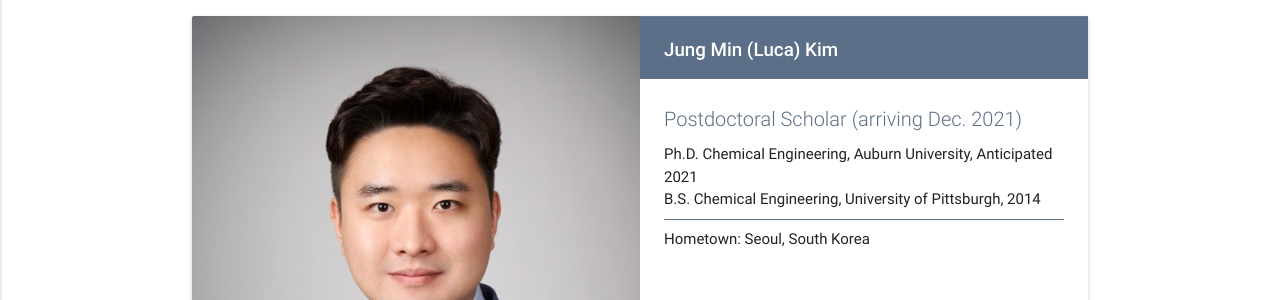
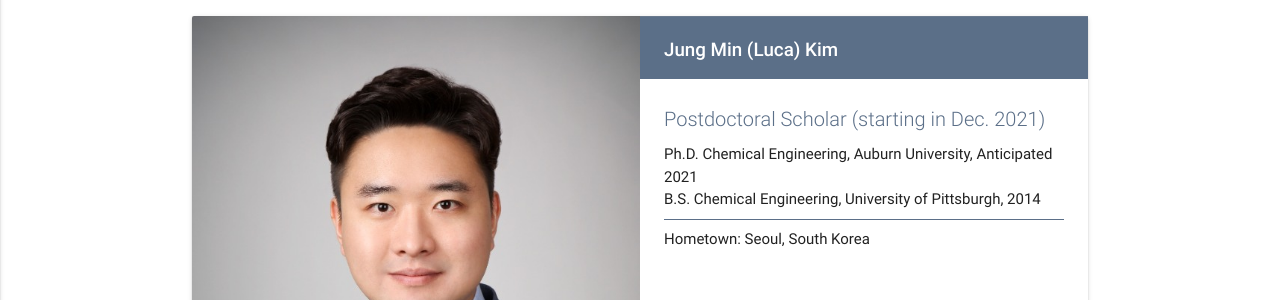
Before and after one commit to geisegroup/geisegroup.github.io, a Jekyll site: the page built from people.md, in a window 1280 px wide and 900 px high, scrolled down 1056 px. Shown: the part 153-453 px from the top of the window. Built offline with Jekyll 4.4.1, drawn with Linux system fonts in a browser that asks for light colours; nearby versions of some CDN libraries.

Commit message:
Update lucaKim.html

```diff
--- a/_groupMembers/lucaKim.html
+++ b/_groupMembers/lucaKim.html
@@ -1,6 +1,6 @@
 ---
 name: Jung Min (Luca) Kim
-title: Postdoctoral Scholar (arriving Dec. 2021)
+title: Postdoctoral Scholar (starting in Dec. 2021)
 hometown: Seoul, South Korea
 image: kim.jpeg
 degrees:
```
